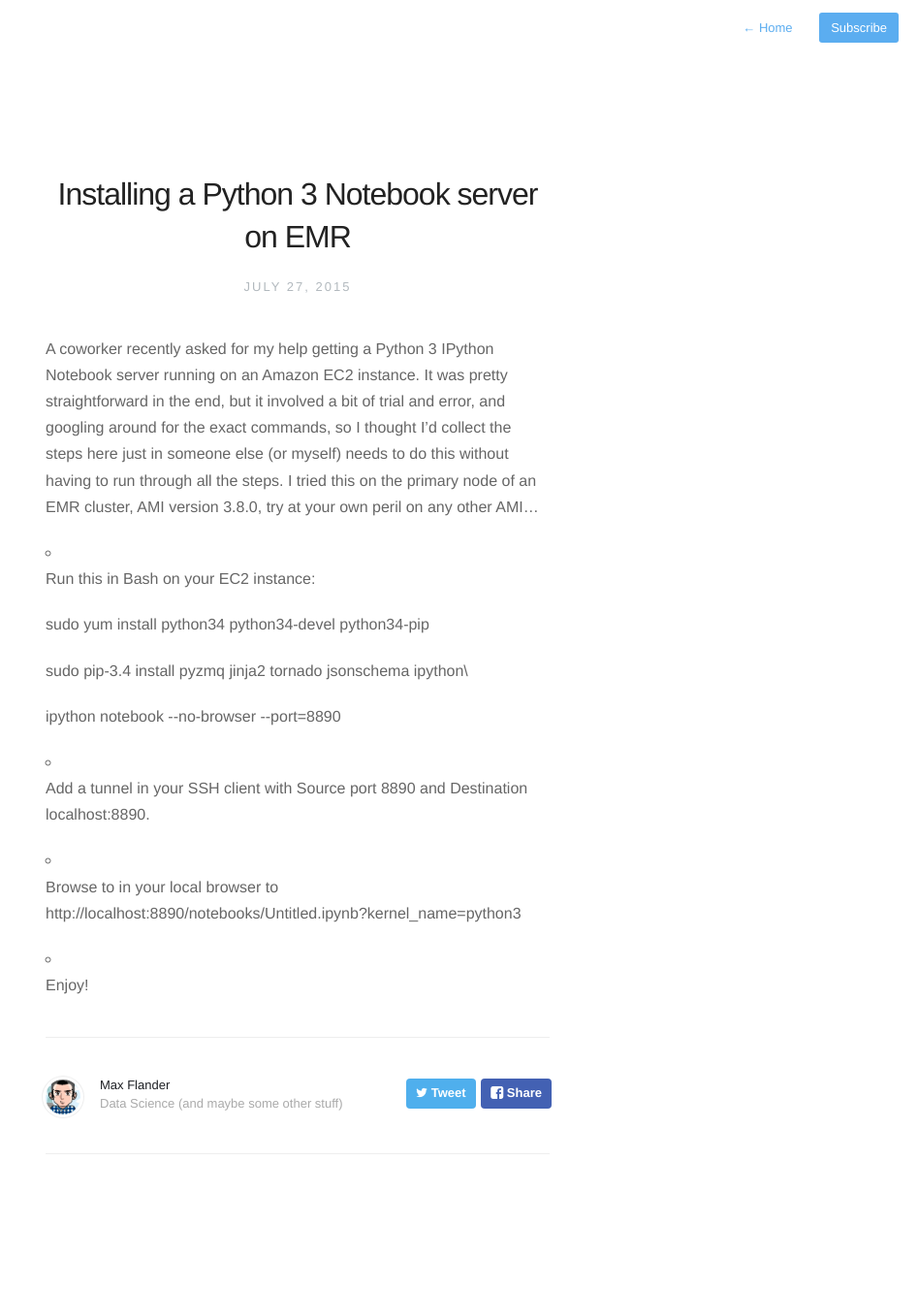
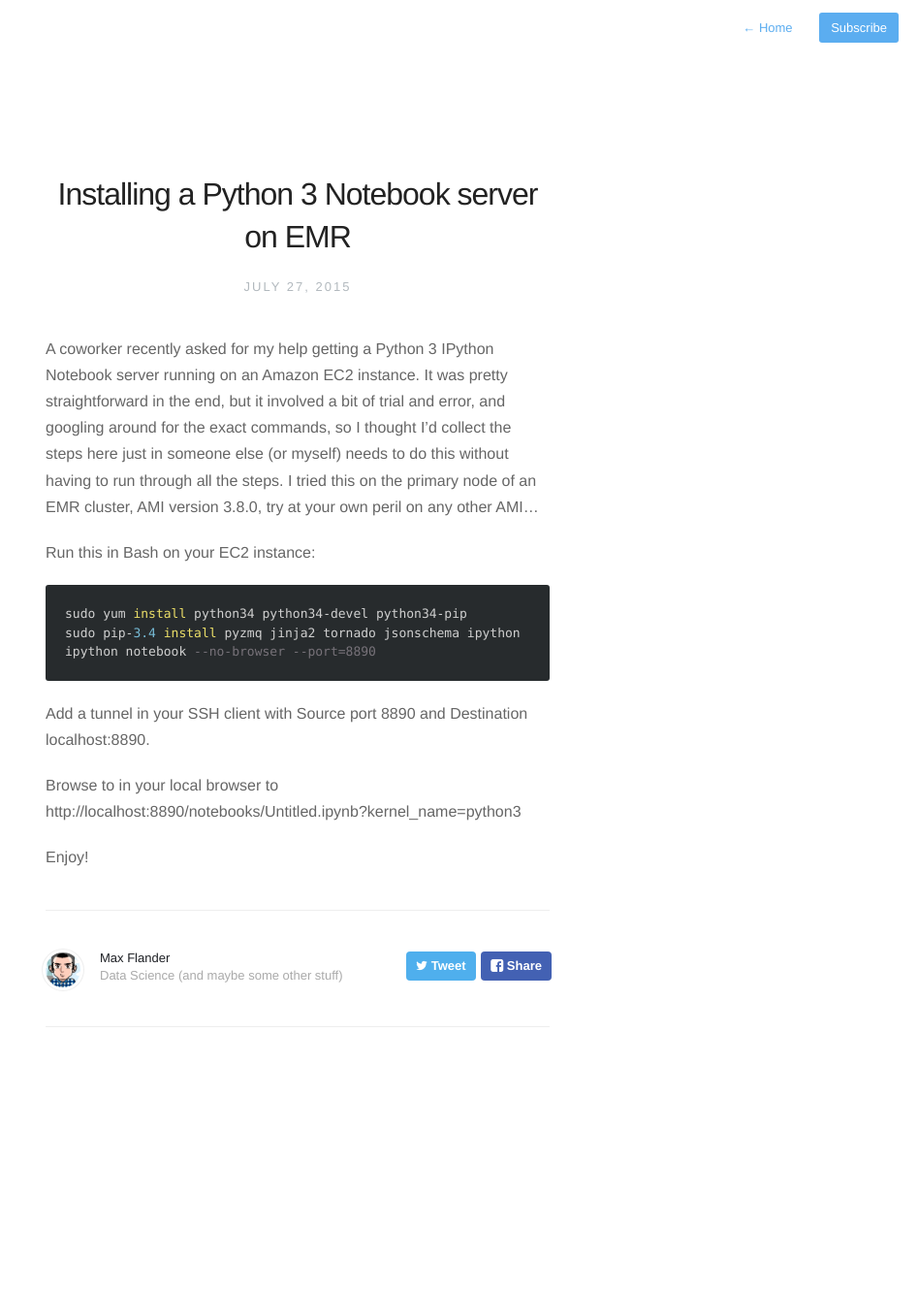
Before and after one commit to themrmax/themrmax.github.io, a Jekyll site: the page built from _posts/2015-07-27-installing-a-Python-3-Notebook-server-on-EMR.md, in a window 1280 px wide. Shown: the whole page at 97% size, without its empty margins (333-1280 px from the left). Built offline with Jekyll 4.4.1, drawn with Linux system fonts in a browser that asks for light colours; nearby versions of some CDN libraries; Markdown is read by kramdown in place of the engine named in the settings; after the commit the page ends 1199 px from its top, so only the background shows below that; part of the change alters nothing that is shown.

```diff
--- a/_posts/2015-07-27-installing-a-Python-3-Notebook-server-on-EMR.md
+++ b/_posts/2015-07-27-installing-a-Python-3-Notebook-server-on-EMR.md
@@ -6,17 +6,15 @@ layout: post
 A coworker recently asked for my help getting a Python 3 IPython Notebook server running on an Amazon EC2 instance. It was pretty straightforward in the end, but it involved a bit of trial and error, and googling around for the exact commands, so I thought I'd collect the steps here just in someone else (or myself) needs to do this without having to run through all the steps.
 I tried this on the primary node of an  EMR cluster, AMI version 3.8.0, try at your own peril on any other AMI...
 
-1. Run this in Bash on your EC2 instance:
+Run this in Bash on your EC2 instance:
 
-    `sudo yum install python34 python34-devel python34-pip`
+    sudo yum install python34 python34-devel python34-pip
+    sudo pip-3.4 install pyzmq jinja2 tornado jsonschema ipython
+    ipython notebook --no-browser --port=8890
 
-    `sudo pip-3.4 install pyzmq jinja2 tornado jsonschema ipython`\
+Add a tunnel in your SSH client with Source port `8890` and Destination `localhost:8890`.
 
-    `ipython notebook --no-browser --port=8890`
-
-2. Add a tunnel in your SSH client with Source port `8890` and Destination `localhost:8890`.
-
-3. Browse to in your local browser to
+Browse to in your local browser to
 http://localhost:8890/notebooks/Untitled.ipynb?kernel_name=python3
 
-4. Enjoy!
+Enjoy!
```
